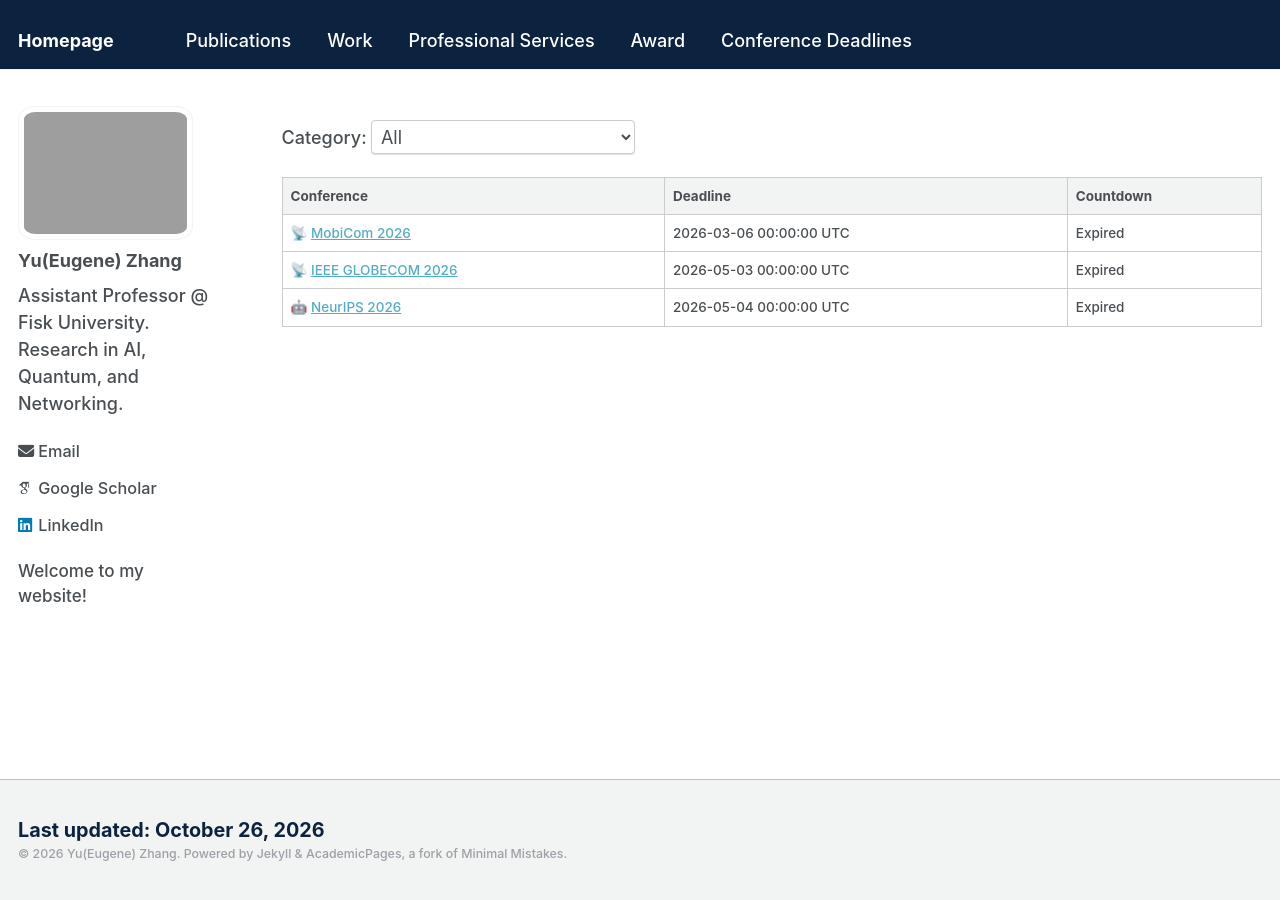
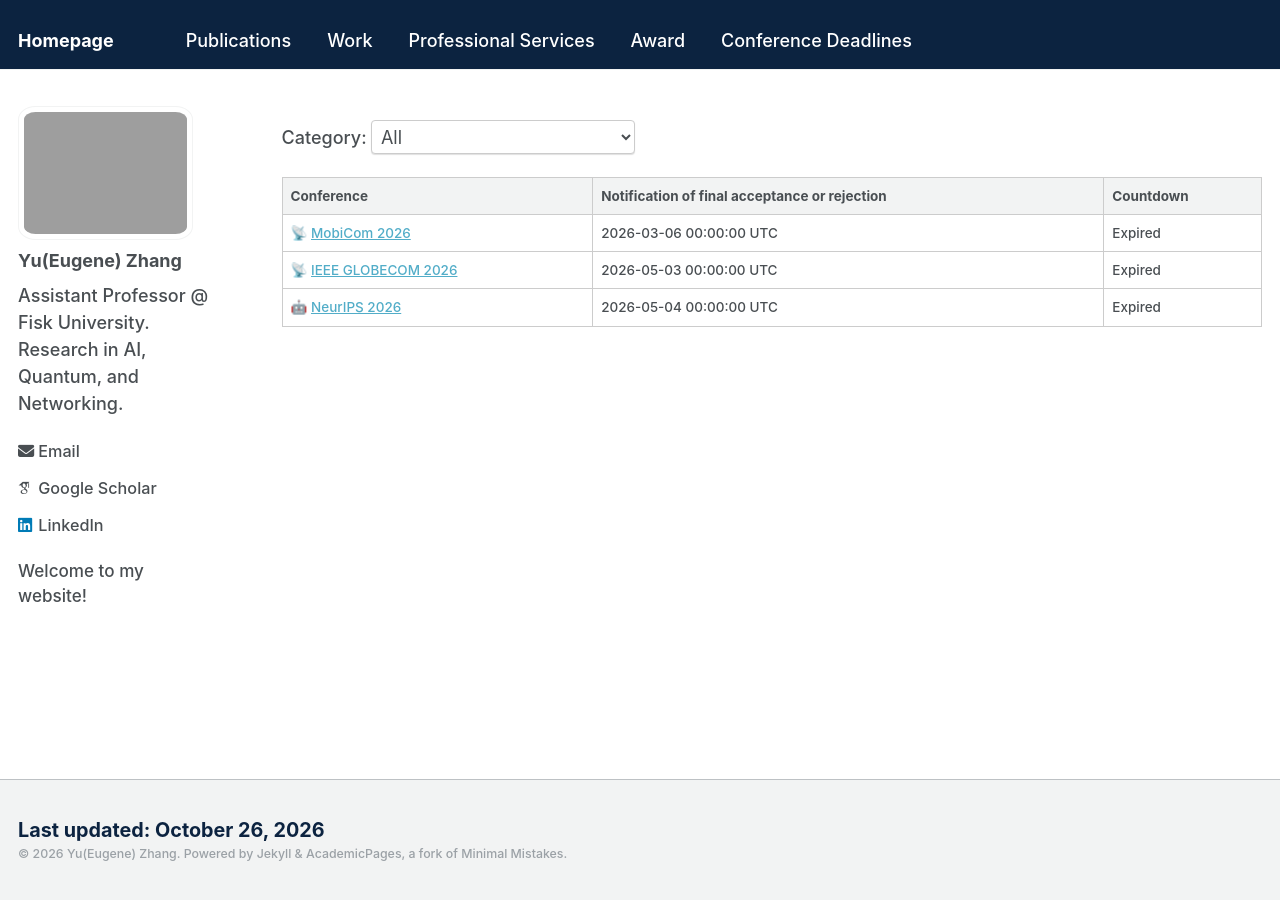
Before and after one commit to Yu-Zhang-Eugene/yu-zhang-eugene.github.io, a Jekyll site: the page built from _pages/conference-deadlines.html, in a window 1280 px wide. Built offline with Jekyll 4.4.1, drawn with Linux system fonts in a browser that asks for light colours; some web fonts are replaced.

Commit message:
Update deadline table header for conference deadlines

```diff
--- a/_pages/conference-deadlines.html
+++ b/_pages/conference-deadlines.html
@@ -23,7 +23,7 @@ permalink: /conference-deadlines/
   <thead>
     <tr>
       <th>Conference</th>
-      <th>Deadline</th>
+      <th>Notification of final acceptance or rejection</th>
       <th>Countdown</th>
     </tr>
   </thead>
```
